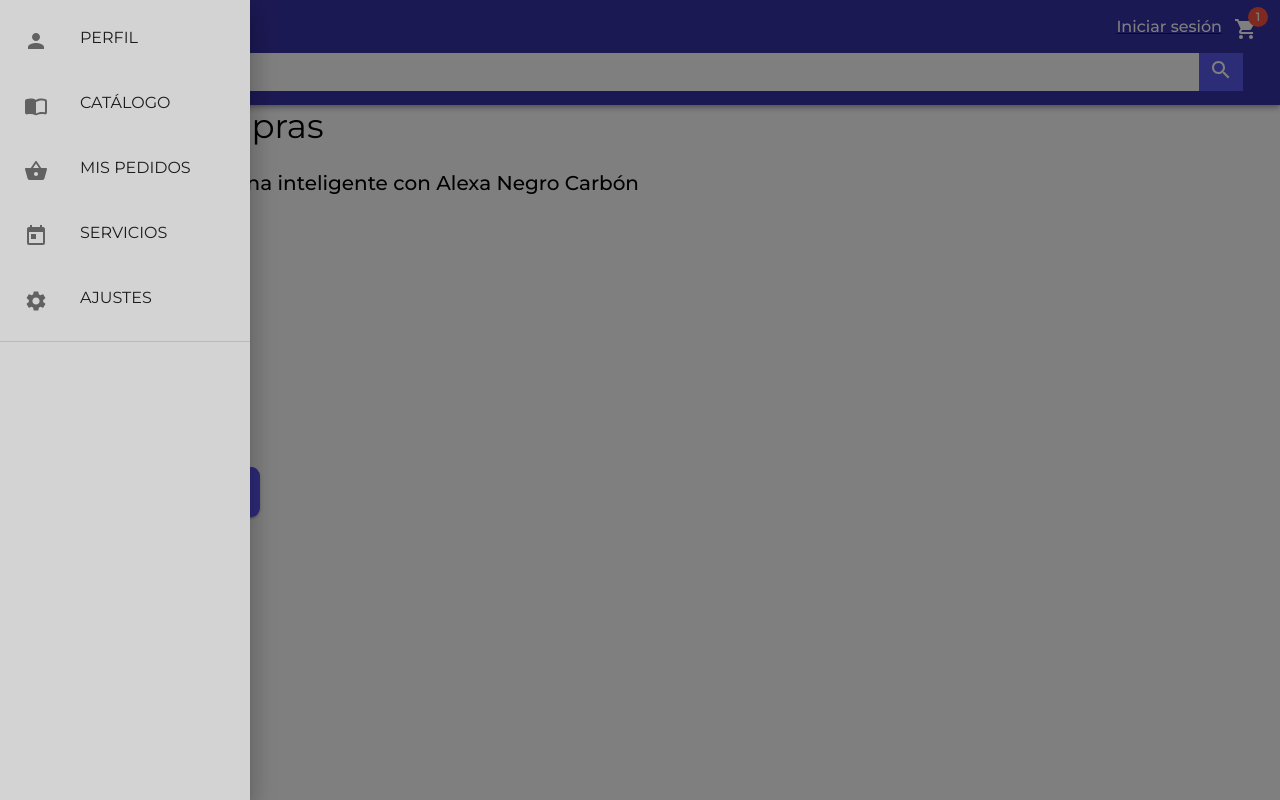
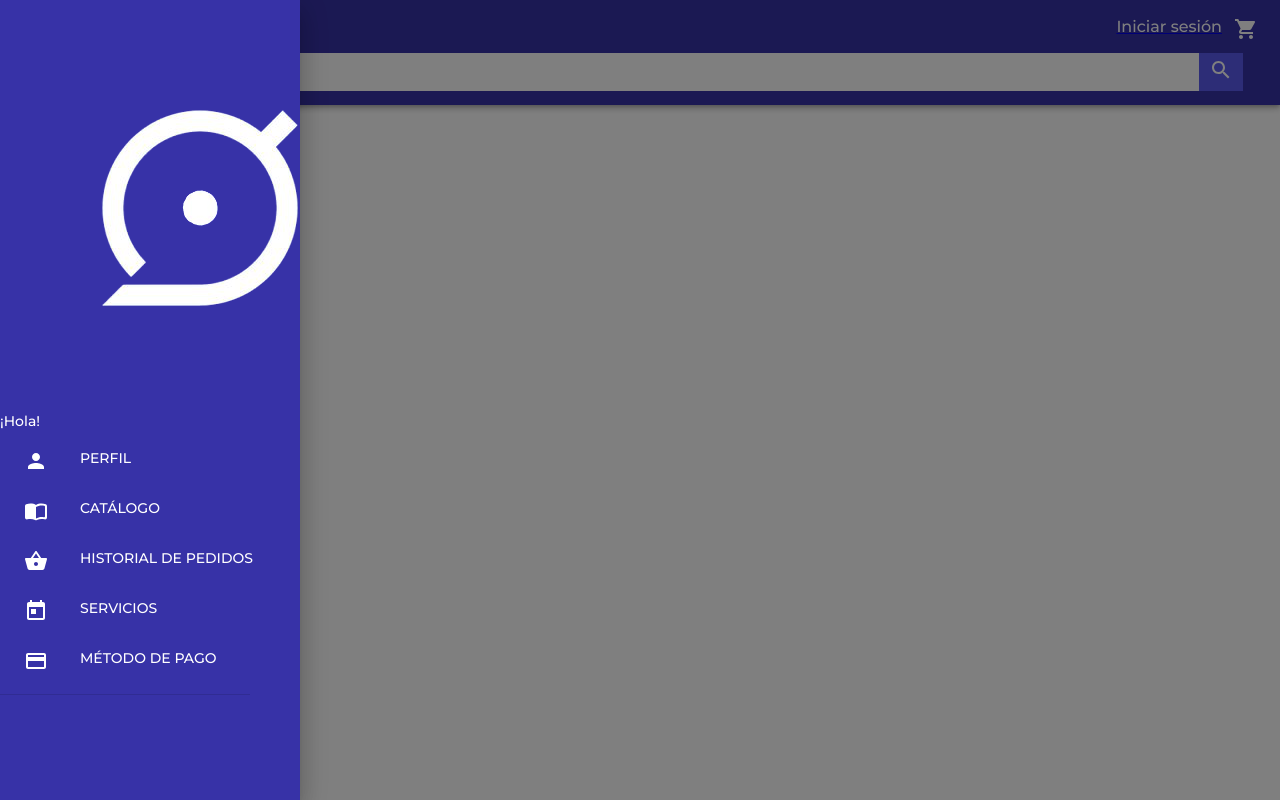
Before and after one commit to vanyaxel/yalo-project-tf, a React (Create React App) app: page /cart in a window 1280 px wide. Both pictures are taken after a click on the button 32 px from the left and 29 px from the top of the page. Built offline with nearby package versions, Linux system fonts and the light colour scheme.

Commit message:
add delete items

```diff
--- a/src/App.js
+++ b/src/App.js
@@ -1,4 +1,4 @@
-import React from "react";
+import React, { useState } from "react";
 import { BrowserRouter as Router, Switch, Route } from "react-router-dom";
 import { ThemeProvider } from '@material-ui/core/styles';
 import Theme from './Theme';
@@ -16,38 +16,25 @@ import Payment from "./components/methodPayment/Payment";
 
 
 export default function App() {
+
+  const [productAdded, setProductAdded] = useState({
+    products: []
+  });
+
   return (
     <ThemeProvider theme={Theme}>
       <Router>
-        <Navbar />
+        <Navbar productAdded={productAdded} />
         <Switch>
-          <Route path="/login">
-            <Login />
-          </Route>
-          <Route path="/dashboard">
-            <Dashboard />
-          </Route>
-          <Route path="/product-info">
-            <Information />
-          </Route>
-          <Route path="/services">
-            <Services />
-          </Route>
-          <Route path="/orders">
-            <Orders />
-          </Route>
-          <Route path="/appointment">
-            <Appointment />
-          </Route>
-          <Route path="/menu-services">
-            <ServicesMenu />
-          </Route>
-          <Route path="/cart">
-            <ShoppingCart />
-          </Route>
-          <Route path="/payment">
-            <Payment />
-          </Route>
+          <Route exact path='/login' render={() => <Login />} />
+          <Route exact path='/product-info' render={() => <Information />} />
+          <Route exact path='/services' render={() => <Services />} />
+          <Route exact path='/orders' render={() => <Orders />} />
+          <Route exact path='/appointment' render={() => <Appointment />} />
+          <Route exact path='/menu-services' render={() => <ServicesMenu />} />
+          <Route exact path='/payment' render={() => <Payment />} />
+          <Route exact path='/dashboard' render={() => <Dashboard productAdded={productAdded} setProductAdded={setProductAdded} />} />
+          <Route exact path='/cart' render={() => <ShoppingCart productAdded={productAdded} setProductAdded={setProductAdded} />} />
         </Switch>
       </Router >
     </ThemeProvider>
--- a/src/components/Navbar/Drawer.jsx
+++ b/src/components/Navbar/Drawer.jsx
@@ -8,13 +8,14 @@ import List from '@material-ui/core/List';
 import Divider from '@material-ui/core/Divider';
 import ListItem from '@material-ui/core/ListItem';
 import ListItemIcon from '@material-ui/core/ListItemIcon';
-import ListItemText from '@material-ui/core/ListItemText';
 import MenuIcon from '@material-ui/icons/Menu';
 import PersonIcon from '@material-ui/icons/Person';
-import SettingsIcon from '@material-ui/icons/Settings';
+import PaymentIcon from '@material-ui/icons/Payment';
 import ShoppingBasketIcon from '@material-ui/icons/ShoppingBasket';
 import TodayIcon from '@material-ui/icons/Today';
+import Typography from '@material-ui/core/Typography';
 import ImportContactsRoundedIcon from '@material-ui/icons/ImportContactsRounded';
+import logo from '../../images/logo.png';
 import './navbar.css';
 
 const useStyles = makeStyles({
@@ -25,13 +26,25 @@ const useStyles = makeStyles({
         width: 'auto',
     },
     drawerPaper: {
-        background: 'lightgray'
+        background: '#3732A7',
+        width: '300px'
+    },
+    listItem: {
+        height: '50px',
+        width: '300px'
     },
     iconMenu: {
         color: '#ffff'
     },
-    linkIconMenu: {
-
+    linkNavbar: {
+        textDecoration: 'none'
+    },
+    textNavbar: {
+        color: '#ffff',
+        fontSize: '14px'
+    },
+    iconNavbar: {
+        color: '#ffff',
     }
 });
 
@@ -63,49 +76,53 @@ export default function SwipeableTemporaryDrawer() {
         >
             <List
             >
-                <ListItem >
-                    <Link to='/profile'>
+                <div>
+                    <img src={logo} alt="logo" />
+                    <Typography variant="h5" className={classes.textNavbar}>¡Hola!</Typography>
+                </div>
+                <ListItem className={classes.listItem}>
+                    <Link to='/profile' className={classes.linkNavbar}>
                         <Button>
-                            <ListItemIcon><PersonIcon /></ListItemIcon>
-                            <ListItemText primary='Perfil' />
+                            <ListItemIcon><PersonIcon className={classes.iconNavbar} /></ListItemIcon>
+                            <Typography variant="h5" className={classes.textNavbar} >Perfil</Typography>
                         </Button>
                     </Link>
                 </ListItem>
-                <ListItem >
-                    <Link to='/dashboard'>
+                <ListItem className={classes.listItem}>
+                    <Link to='/dashboard' className={classes.linkNavbar} >
                         <Button>
-                            <ListItemIcon><ImportContactsRoundedIcon /></ListItemIcon>
-                            <ListItemText primary='Catálogo' />
+                            <ListItemIcon><ImportContactsRoundedIcon className={classes.iconNavbar} /></ListItemIcon>
+                            <Typography variant="h5" className={classes.textNavbar} >Catálogo</Typography>
                         </Button>
                     </Link>
                 </ListItem>
-                <ListItem >
-                    <Link to='/orders'>
+                <ListItem className={classes.listItem}>
+                    <Link to='/orders' className={classes.linkNavbar} >
                         <Button>
-                            <ListItemIcon><ShoppingBasketIcon /></ListItemIcon>
-                            <ListItemText primary='Mis pedidos' />
+                            <ListItemIcon><ShoppingBasketIcon className={classes.iconNavbar} /></ListItemIcon>
+                            <Typography variant="h5" className={classes.textNavbar} >Historial de pedidos</Typography>
                         </Button>
                     </Link>
                 </ListItem>
-                <ListItem >
-                    <Link to='/menu-services'>
+                <ListItem className={classes.listItem}>
+                    <Link to='/menu-services' className={classes.linkNavbar} >
                         <Button>
-                            <ListItemIcon><TodayIcon /></ListItemIcon>
-                            <ListItemText primary='Servicios' />
+                            <ListItemIcon><TodayIcon className={classes.iconNavbar} /></ListItemIcon>
+                            <Typography variant="h5" className={classes.textNavbar} >Servicios</Typography>
                         </Button>
                     </Link>
                 </ListItem>
-                <ListItem >
-                    <Link to='/settings'>
+                <ListItem className={classes.listItem}>
+                    <Link to='/settings' className={classes.linkNavbar} >
                         <Button>
-                            <ListItemIcon><SettingsIcon /></ListItemIcon>
-                            <ListItemText primary='Ajustes' />
+                            <ListItemIcon><PaymentIcon className={classes.iconNavbar} /></ListItemIcon>
+                            <Typography variant="h5" className={classes.textNavbar} >Método de pago</Typography>
                         </Button>
                     </Link>
                 </ListItem>
-            </List>
+            </List >
             <Divider />
-        </div>
+        </div >
     );
 
     return (
--- a/src/components/Navbar/Navbar.jsx
+++ b/src/components/Navbar/Navbar.jsx
@@ -12,7 +12,7 @@ import Drawer from './Drawer';
 import logo from '../../images/logo.png';
 import useStyles from './styles';
 
-export default function PrimarySearchAppBar() {
+export default function PrimarySearchAppBar({ productAdded }) {
     const classes = useStyles();
     const [anchorEl, setAnchorEl] = React.useState(null);
 
@@ -21,6 +21,7 @@ export default function PrimarySearchAppBar() {
     };
 
     const menuId = 'primary-search-account-menu';
+    const numItems = productAdded.products.length;
 
     return (
         <div >
@@ -39,7 +40,7 @@ export default function PrimarySearchAppBar() {
                             </Link>
                             <Link to='/cart'>
                                 <IconButton aria-label="show 17 new notifications" color="inherit">
-                                    <Badge badgeContent={1} color="secondary">
+                                    <Badge badgeContent={numItems} color="secondary">
                                         <ShoppingCartIcon className={classes.iconMenu} />
                                     </Badge>
                                 </IconButton>
--- a/src/components/Products-catalog/products.jsx
+++ b/src/components/Products-catalog/products.jsx
@@ -4,7 +4,8 @@ import { Link } from 'react-router-dom';
 import Card from '@material-ui/core/Card';
 import CardMedia from '@material-ui/core/CardMedia';
 import Typography from '@material-ui/core/Typography';
-import './products.css'
+import Button from '@material-ui/core/Button';
+import './products.css';
 
 const useStyles = makeStyles({
   root: {
@@ -24,39 +25,47 @@ const useProducts = () => {
 
   useEffect(() => {
     const compuMerch =
-      'https://v2-api.sheety.co/8a2deb1e9cc04072f56f8664c485e58e/compumundoApi/hoja1';
+      'https://api.sheety.co/08037a6e719e10abd51ee7fe17bba593/compuHiperMegaRed/stock';
     fetch(compuMerch)
       .then((res) => res.json())
       .then((data) => {
-        setProducts(data.hoja1);
+        setProducts(data.stock);
       });
   }, []);
   return products;
 };
 
-const Products = () => {
+const Products = ({ productAdded, setProductAdded }) => {
   const products = useProducts();
   const classes = useStyles();
 
+  const handleAddProduct = item => {
+    setProductAdded({ ...productAdded, products: [...productAdded.products, item] });
+  };
+
+  console.log('algo', productAdded);
+
   return (
     <div>
-      <p> C: </p>
-      CompuMundoHiperMegaRed
-      <ul className="wrapper">
+      hola
+      <div>
+        <p> C: </p>
+        <ul className="wrapper">
           {products.map((item) => (
             <Card className={classes.root} key={item.id}>
-              <Link to="/product-info">
               <CardMedia
                 className={classes.media}
                 image={item.image}
               ></CardMedia>
               <Typography variant="h6">{item.name}</Typography>
               <Typography variant="body2" color="primary">$ {item.price}.00</Typography>
-              </Link>
+              <Button variant="contained" color="primary" onClick={() => { handleAddProduct(item); }}>
+                agregar producto
+                </Button>
             </Card>
           ))}
-
-      </ul>
+        </ul>
+      </div>
     </div>
   );
 };
--- a/src/components/dashboard/Dashboard.jsx
+++ b/src/components/dashboard/Dashboard.jsx
@@ -2,12 +2,10 @@ import React from 'react';
 import CatalogView from '../Carousel/CatalogView';
 import Typography from '@material-ui/core/Typography';
 
-const Dashboard = () => {
+const Dashboard = ({ productAdded, setProductAdded }) => {
     return (
         <div>
-            <p>Aqui va el catalogo</p>
-
-                <CatalogView />
+            <CatalogView productAdded={productAdded} setProductAdded={setProductAdded} />
         </div>
     );
 };
--- /dev/null
+++ b/src/components/dashboard/cart/ProductsCart.jsx
@@ -0,0 +1,114 @@
+import React from "react";
+import Card from "@material-ui/core/Card";
+import CardContent from "@material-ui/core/CardContent";
+import Avatar from "@material-ui/core/Avatar";
+import Typography from "@material-ui/core/Typography";
+import { makeStyles } from '@material-ui/core/styles';
+import MenuItem from "@material-ui/core/MenuItem";
+import FormControl from "@material-ui/core/FormControl";
+import Select from "@material-ui/core/Select";
+import InputLabel from "@material-ui/core/InputLabel";
+import Button from '@material-ui/core/Button';
+
+const useStyles = makeStyles((theme) => ({
+    root: {
+        maxWidth: 345,
+        display: "flex",
+        alignItems: "center",
+        margin: '10px'
+    },
+    avatar: {
+        backgroundColor: '#ffff',
+        margin: '20px',
+        width: theme.spacing(7),
+        height: theme.spacing(7)
+    },
+    card: {
+        padding: '10px !important',
+    },
+    imgAvatar: {
+        width: '50px'
+    }
+}));
+
+export default function ProductsCart({ item, productAdded, setProductAdded }) {
+    const classes = useStyles();
+
+    const [service, setService] = React.useState(1);
+    const [open, setOpen] = React.useState(false);
+
+    const handleChange = (event, item) => {
+
+        setService(event.target.value);
+        /*
+                if (productAdded.products.find(product => product.id === item.id)) {
+                    const products = productAdded.products
+                        .map(product => product.id === item.id ? { ...product, quantity } : product);
+                    setProductAdded({
+                        ...productAdded, products
+                    });
+                } */
+        if (productAdded.products.find(product => product.id === item.id)) {
+            const products = productAdded.products
+                .map(product => product.id === item.id && { ...product, quantity: service });
+        }
+    };
+
+    const handleClose = () => {
+        setOpen(false);
+    };
+
+    const handleOpen = () => {
+        setOpen(true);
+    };
+
+    const deleteOrder = (id) => {
+        console.log(id);
+        let newArrProducts = productAdded.products.filter(products => products.id !== id);
+        setProductAdded({ ...productAdded, products: newArrProducts });
+    };
+
+    return (
+        <Card className={classes.root}>
+            <Avatar aria-label="recipe" className={classes.avatar}>
+                <img src={item.image} alt={item.name} className={classes.imgAvatar} />
+            </Avatar>
+            <CardContent className={classes.card}>
+                <Typography variant="h5" color="textSecondary" component="p">
+                    {item.name}
+                </Typography>
+                <Typography variant="h5" color="textSecondary" component="p">
+                    {item.price}
+                </Typography>
+                <Typography variant="h5" color="textSecondary" component="p">
+                    {item.category}
+                </Typography>
+            </CardContent>
+            <FormControl className={classes.formControl}>
+                <InputLabel id="demo-controlled-open-select-label">Cantidad</InputLabel>
+                <Select
+                    labelId="demo-controlled-open-select-label"
+                    id="demo-controlled-open-select"
+                    open={open}
+                    onClose={handleClose}
+                    onOpen={handleOpen}
+                    value={service}
+                    onChange={e => { handleChange(e, item); }}
+                >
+                    <MenuItem value={1}>1</MenuItem>
+                    <MenuItem value={2}>2</MenuItem>
+                    <MenuItem value={3}>3</MenuItem>
+                    <MenuItem value={4}>4</MenuItem>
+                    <MenuItem value={5}>5</MenuItem>
+                    <MenuItem value={6}>6</MenuItem>
+                    <MenuItem value={7}>7</MenuItem>
+                    <MenuItem value={8}>8</MenuItem>
+                    <MenuItem value={9}>9</MenuItem>
+                </Select>
+            </FormControl>
+            <Button variant="text" color="secondary" onClick={() => { deleteOrder(item.id); }}>
+                eliminar producto
+            </Button>
+        </Card>
+    );
+}
--- a/src/components/dashboard/cart/ShoppingCart.jsx
+++ b/src/components/dashboard/cart/ShoppingCart.jsx
@@ -7,6 +7,7 @@ import Select from "@material-ui/core/Select";
 import Typography from '@material-ui/core/Typography';
 import Button from '@material-ui/core/Button';
 import Btn from "../btn/Btn";
+import ProductsCart from './ProductsCart';
 
 const useStyles = makeStyles((theme) => ({
     button: {
@@ -19,7 +20,7 @@ const useStyles = makeStyles((theme) => ({
     }
 }));
 
-const ShoppingCart = () => {
+const ShoppingCart = ({ productAdded, setProductAdded }) => {
 
     const classes = useStyles();
     const [service, setService] = React.useState(1);
@@ -36,70 +37,27 @@ const ShoppingCart = () => {
     const handleOpen = () => {
         setOpen(true);
     };
+
+    const totalPrice = productAdded.products.reduce((acc, curr) => acc + curr.price, 0);
+
+    const numItems = productAdded.products.length;
+
+    console.log('cart', productAdded);
     return (
         <div>
-            <Typography variant="h4" color="initial">Carrito de compras</Typography>
-            <div>
-                <div>
+            <Typography variant="h1" color="initial">Carrito de compras</Typography>
+            <Typography variant="body1" color="initial">Subtotal {numItems} productos ${totalPrice}.00</Typography>
+            <Typography variant="body1" color="initial">Costo del envión estandar: $120.00</Typography>
+            <Typography variant="body1" color="initial"><strong>Subtotal: ${totalPrice + 120}.00</strong></Typography>
+
+            <Btn title='Proceder al pago' />
+            {
+                productAdded.products.map(item =>
                     <div>
-                        <div>aqui va imagen</div>
+                        <ProductsCart item={item} productAdded={productAdded} setProductAdded={setProductAdded} />
                     </div>
-                    <div>
-                        <Typography variant="h6" color="initial">Amazon - Echo Dot
-                        Bocina inteligente con Alexa
-                        Negro Carbón
-                    </Typography>
-                        <Typography variant="h6" color="initial">Cantidad
-                    </Typography>
-                        <FormControl className={classes.formControl}>
-                            <InputLabel id="demo-controlled-open-select-label">Cantidad</InputLabel>
-                            <Select
-                                labelId="demo-controlled-open-select-label"
-                                id="demo-controlled-open-select"
-                                open={open}
-                                onClose={handleClose}
-                                onOpen={handleOpen}
-                                value={service}
-                                onChange={handleChange}
-                            >
-                                <MenuItem value={1}>1</MenuItem>
-                                <MenuItem value={2}>2</MenuItem>
-                                <MenuItem value={3}>3</MenuItem>
-                                <MenuItem value={4}>4</MenuItem>
-                                <MenuItem value={5}>5</MenuItem>
-                                <MenuItem value={6}>6</MenuItem>
-                                <MenuItem value={7}>7</MenuItem>
-                                <MenuItem value={8}>8</MenuItem>
-                                <MenuItem value={9}>9</MenuItem>
-                            </Select>
-                        </FormControl>
-                    </div>
-                    <div>
-                        <Button variant="text" color="default">
-                            Eliminar producto
-                    </Button>
-                    </div>
-                </div>
-                <div>
-                    <Typography variant="h6" color="initial">
-                        $849
-                </Typography>
-                </div>
-            </div>
-            <div>
-                <Typography variant="h6" color="initial">
-                    Total:  $849
-                </Typography>
-                <Button variant="contained" color="secondary">
-                    Comprar ahora
-                    </Button>
-                <Typography variant="body2" color="initial">
-                    Seguir comprando
-                </Typography>
-            </div>
-            <div>
-                <Btn title='prueba' link='/payment' />
-            </div>
+                )
+            }
         </div>
     );
 };
--- a/src/components/services/ModalAppointment.jsx
+++ b/src/components/services/ModalAppointment.jsx
@@ -5,6 +5,7 @@ import DialogActions from '@material-ui/core/DialogActions';
 import DialogContent from '@material-ui/core/DialogContent';
 import DialogContentText from '@material-ui/core/DialogContentText';
 import DialogTitle from '@material-ui/core/DialogTitle';
+import CheckCircleOutlineIcon from '@material-ui/icons/CheckCircleOutline';
 import { Link } from 'react-router-dom';
 import useStyles from './styles';
 
@@ -33,6 +34,7 @@ export default function AlertDialog() {
             >
                 <DialogTitle id="alert-dialog-title">{"Cita agendada"}</DialogTitle>
                 <DialogContent>
+                    <CheckCircleOutlineIcon />
                     <DialogContentText id="alert-dialog-description">
                         Tu cita ha sido agendada, en unos momentos recibiras un correo electrónico de confirmación.
                         Cualquier duda, puedes ponerte en contacto con nosotros.
```
Also changed, not shown: src/components/Carousel/CatalogView.jsx (+5 -5 lines), src/components/Products-catalog/info.jsx (+10 -8 lines).
